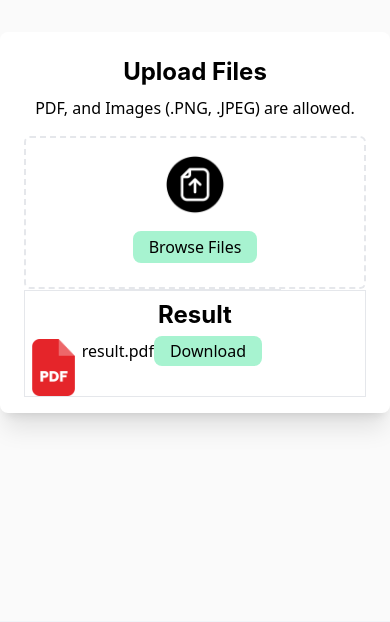
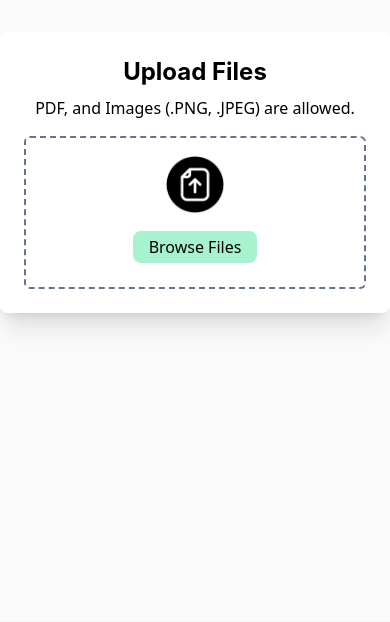
Before and after one commit to HongNguyen635/PDF_Operations, a Django app: page /merge/ in a window 390 px wide. Shown: the part 96-718 px from the top of the page. Run offline with Django 4.2, Linux system fonts and the light colour scheme; some libraries are stand-ins or nearby versions.

Commit message:
Add responsive design

```diff
--- a/src/pdf_converter/settings.py
+++ b/src/pdf_converter/settings.py
@@ -133,7 +133,7 @@ STATICFILES_DIRS = [
 # user-uploaded files
 MEDIA_URL = '/media/'
 
-MEDIA_ROOT = os.path.join(BASE_DIR, 'uploads')
+MEDIA_ROOT = os.path.join(BASE_DIR, 'media')
 
 
 # Default primary key field type
--- a/src/static/css/style.css
+++ b/src/static/css/style.css
@@ -687,6 +700,10 @@ video {
   width: 20%;
 }
 
+.w-1\/6 {
+  width: 16.666667%;
+}
+
 .w-2\/3 {
   width: 66.666667%;
 }
@@ -699,8 +716,24 @@ video {
   width: 100%;
 }
 
-.w-1\/6 {
-  width: 16.666667%;
+.w-5 {
+  width: 1.25rem;
+}
+
+.w-40 {
+  width: 10rem;
+}
+
+.w-10 {
+  width: 2.5rem;
+}
+
+.w-1\/12 {
+  width: 8.333333%;
+}
+
+.w-\[5\%\] {
+  width: 5%;
 }
 
 .min-w-\[50\%\] {
@@ -888,12 +925,12 @@ video {
   border-radius: 0.375rem;
 }
 
+.border {
+  border-width: 1px;
+}
+
 .border-2 {
   border-width: 2px;
-}
-
-.border {
-  border-width: 1px;
 }
 
 .border-solid {
@@ -909,6 +946,31 @@ video {
   border-color: rgb(220 38 38 / var(--tw-border-opacity));
 }
 
+.border-black {
+  --tw-border-opacity: 1;
+  border-color: rgb(0 0 0 / var(--tw-border-opacity));
+}
+
+.border-slate-500 {
+  --tw-border-opacity: 1;
+  border-color: rgb(100 116 139 / var(--tw-border-opacity));
+}
+
+.border-slate-700 {
+  --tw-border-opacity: 1;
+  border-color: rgb(51 65 85 / var(--tw-border-opacity));
+}
+
+.border-slate-200 {
+  --tw-border-opacity: 1;
+  border-color: rgb(226 232 240 / var(--tw-border-opacity));
+}
+
+.border-slate-300 {
+  --tw-border-opacity: 1;
+  border-color: rgb(203 213 225 / var(--tw-border-opacity));
+}
+
 .bg-black {
   --tw-bg-opacity: 1;
   background-color: rgb(0 0 0 / var(--tw-bg-opacity));
@@ -1003,6 +1065,18 @@ video {
 
 .pt-1\.5 {
   padding-top: 0.375rem;
+}
+
+.pb-4 {
+  padding-bottom: 1rem;
+}
+
+.pb-8 {
+  padding-bottom: 2rem;
+}
+
+.pb-6 {
+  padding-bottom: 1.5rem;
 }
 
 .text-center {
--- a/src/static/javascript/main.js
+++ b/src/static/javascript/main.js
@@ -43,6 +43,8 @@ const initApp = () => {
     });
   }
 
+  ////////////////////////////////////
+
   // UPLOAD FILES (PDF manip section)
   // Listen to uploaded files
   const uploadInput = document.getElementById("file-upload");
@@ -50,6 +52,7 @@ const initApp = () => {
   const uploadList = document.getElementById("list-section");
   const submitBtn = document.getElementById("submit-files");
   const deleteList = document.getElementById("delete-list");
+  const resultFile = document.getElementById("result-download");
 
   let fileCount = 0;
   const fileArr = [];
@@ -77,8 +80,15 @@ const initApp = () => {
     ++fileCount;
   }
 
-  // if you can select the upload btn
-  if (uploadInput && uploadList && submitBtn && fileListSection && deleteList) {
+  // if you can select the upload, file list, and result elements
+  if (
+    uploadInput &&
+    uploadList &&
+    submitBtn &&
+    fileListSection &&
+    deleteList &&
+    resultFile
+  ) {
     // make the file upload list sortable
     let sortableList = Sortable.create(uploadList, {
       group: "shared",
@@ -127,7 +137,9 @@ const initApp = () => {
         if (!response.ok) {
           throw new Error(`HTTP error! Status: ${response.status}`);
         } else {
-          // cont
+          // if the process is ok, then show the result file
+          resultFile.classList.toggle("hidden");
+          resultFile.classList.toggle("flex");
         }
       } catch (error) {
         console.error("Upload failed:", error);
--- a/src/templates/merge.html
+++ b/src/templates/merge.html
@@ -9,10 +9,10 @@
     <body class="min-h-screen bg-zinc-50 dark:bg-black text-black dark:text-white flex flex-col">
         {% include "operations-header.html" %}
         <main class="max-w-5xl mx-auto">
-            <section class="bg-white dark:bg-slate-800 flex flex-col items-center mt-8 mb-8 py-4 px-6 rounded-lg shadow-xl">
+            <section class="bg-white dark:bg-slate-800 flex flex-col items-center mt-8 mb-8 py-4 px-6 pb-6 rounded-lg shadow-xl">
                 <h2 class="font-inter text-2xl sm:text-3xl font-bold py-2">Upload Files</h2>
                 <p>PDF, and Images (.PNG, .JPEG) are allowed.</p>
-                <div class="border-2 border-dashed rounded-md p-4 mt-4 flex flex-col items-center">
+                <div class="border-2 border-dashed border-slate-500 dark:border-zinc-200 rounded-md p-4 mt-4 flex flex-col items-center">
                     <img src="{% static 'img/upload-dark-512x512.png' %}"
                          class="w-1/5"
                          alt="Upload Dark Button">
@@ -34,7 +34,7 @@
                     <div class="w-full sm:w-1/2">
                         <h2 class="text-center font-inter font-semibold">Your Uploads</h2>
                         <ul id="list-section"
-                            class="list-none border-2 border-dashed rounded-md p-4 mt-4 flex flex-col items-center">
+                            class="list-none border-2 border-dashed border-slate-500 dark:border-zinc-200 rounded-md p-4 mt-4 flex flex-col items-center">
                         </ul>
                     </div>
                     <div class="w-full sm:w-1/2">
@@ -51,15 +51,16 @@
                      class="hidden cursor-pointer bg-emerald-200 dark:bg-emerald-900 hover:bg-emerald-300 dark:hover:bg-teal-700 transition hover:duration-300 ease-in-out mt-4 p-1 px-4 rounded-lg">
                     Submit
                 </div>
-                {% comment %} Continue {% endcomment %}
-                <hr class="mx-auto bg-black dark:bg-white w-1/2" />
-                <div id="result-download" class="border border-solid flex flex-col items-center">
-                    <h2 class="font-inter text-2xl sm:text-3xl font-bold py-2">Result</h2>
-                    <div class="flex">
-                        <img src="{% static 'img/icons/pdf-512x512.png' %}" alt="PDF Icon" class="w-1/6">
+                <div id="result-download" class="hidden flex-col items-center">
+                    <hr class="mx-auto bg-black dark:bg-white w-full my-8" />
+                    <h2 class="font-inter text-xl sm:text-2xl font-bold mb-2">Result</h2>
+                    <div class="flex justify-center items-center gap-4">
+                        <img src="{% static 'img/icons/pdf-512x512.png' %}"
+                             alt="PDF Icon"
+                             class="w-8">
                         <p>result.pdf</p>
-                        <a href="{{ MEDIA_URL }}/temp/result.pdf" download="result">
-                            <span class="cursor-pointer bg-emerald-200 dark:bg-emerald-900 hover:bg-emerald-300 dark:hover:bg-teal-700 transition hover:duration-300 ease-in-out mt-4 p-1 px-4 rounded-lg">Download</span>
+                        <a href="{{ MEDIA_URL }}../media/temp/result.pdf" download="result">
+                            <span class="bg-emerald-200 dark:bg-emerald-900 hover:bg-emerald-300 dark:hover:bg-teal-700 transition hover:duration-300 ease-in-out mt-4 p-1 px-4 rounded-lg">Download</span>
                         </a>
                     </div>
                 </div>
```
Also changed, not shown: other parts of src/static/css/style.css (+53 -1 lines), 2 other files.
